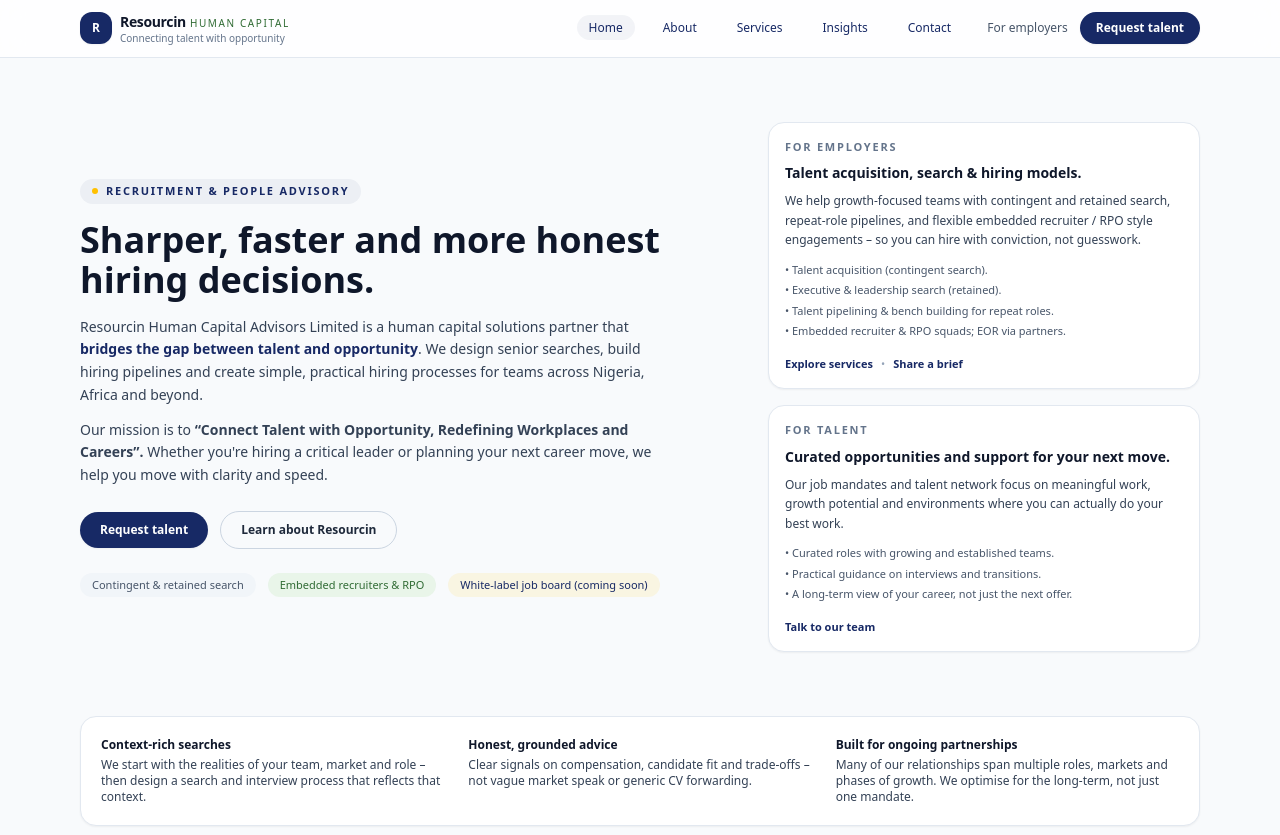
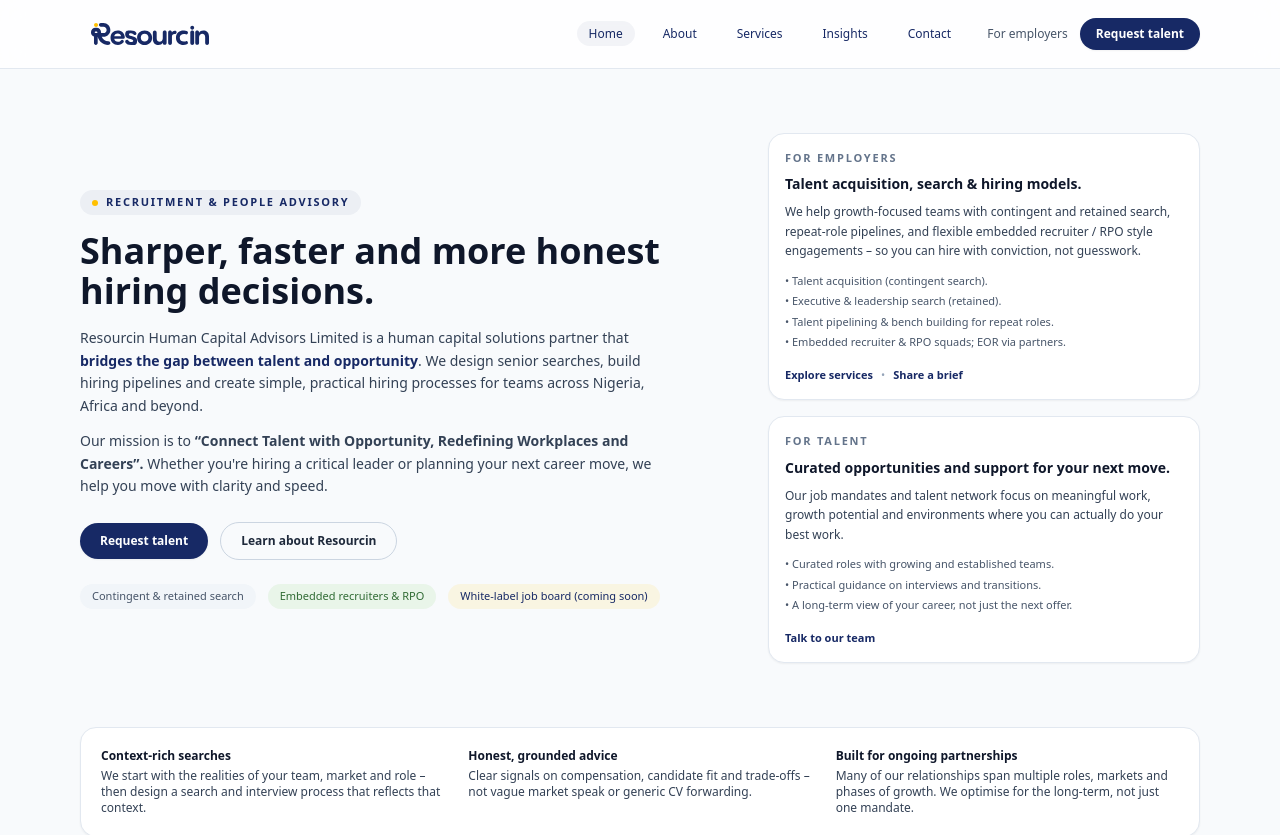
Before and after one commit to xieph-hub/resourcin-site, a Next.js app: page / in a window 1280 px wide. Shown: the top 835 px of the page. Built offline with nearby package versions, Linux system fonts and the light colour scheme.

Commit message:
Update Navbar.tsx

```diff
--- a/components/Navbar.tsx
+++ b/components/Navbar.tsx
@@ -2,6 +2,7 @@
 "use client";
 
 import Link from "next/link";
+import Image from "next/image";
 import { usePathname } from "next/navigation";
 import { useState } from "react";
 
@@ -36,22 +37,16 @@
           className="flex items-center gap-2"
           onClick={() => setOpen(false)}
         >
-          <div className="flex h-8 w-8 items-center justify-center rounded-xl bg-[#172965] text-xs font-bold text-white shadow-sm">
-            R
-          </div>
-          <div className="leading-tight">
-            <div className="flex items-baseline gap-1">
-              <span className="text-sm font-semibold tracking-tight text-slate-900">
-                Resourcin
-              </span>
-              <span className="text-[10px] font-medium uppercase tracking-[0.16em] text-[#306B34]">
-                Human Capital
-              </span>
-            </div>
-            <p className="text-[10px] text-slate-500">
-              Connecting talent with opportunity
-            </p>
-          </div>
+          <span className="inline-flex items-center">
+            <Image
+              src="/resourcin-logo.svg"
+              alt="Resourcin Human Capital Advisors"
+              width={140}
+              height={32}
+              priority
+            />
+          </span>
+          <span className="sr-only">Resourcin – Human Capital Advisors</span>
         </Link>
 
         {/* Desktop nav */}
@@ -76,7 +71,7 @@
           {/* Right side CTAs */}
           <div className="flex items-center gap-3">
             <Link
-              href="/request-talent"
+              href="/for-employers/request-talent"
               className="hidden text-xs font-medium text-slate-600 underline-offset-4 hover:text-slate-900 hover:underline lg:inline-block"
             >
               For employers
@@ -149,7 +144,7 @@
                 </p>
                 <div className="flex flex-col gap-2">
                   <Link
-                    href="/request-talent"
+                    href="/for-employers/request-talent"
                     className="text-xs text-slate-700 hover:text-slate-900"
                     onClick={() => setOpen(false)}
                   >
```
